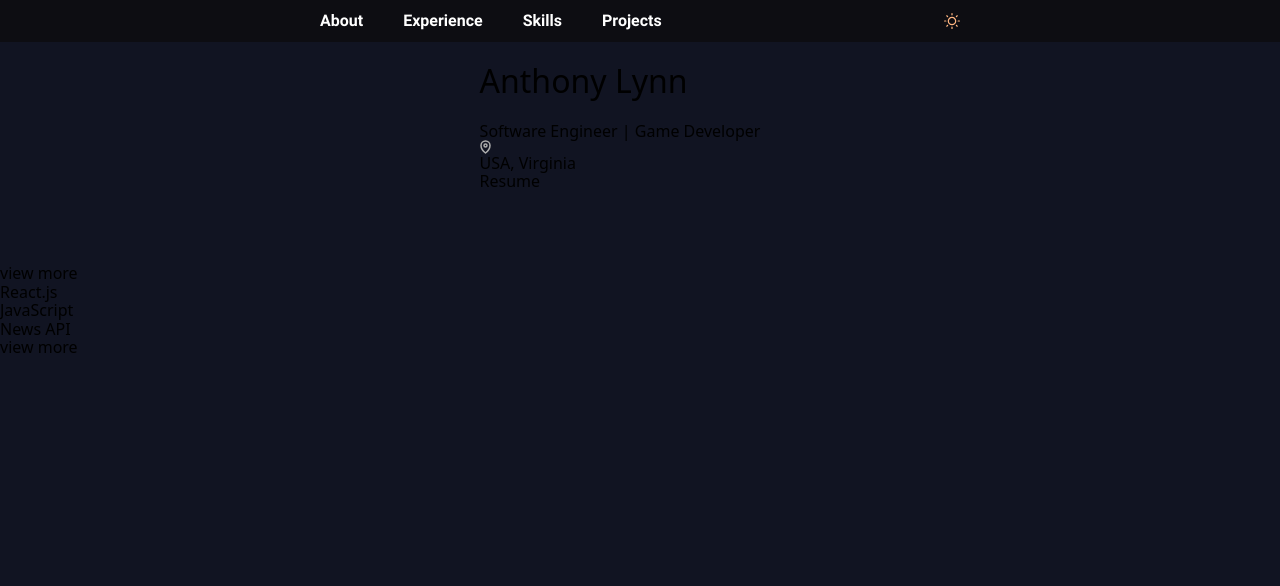
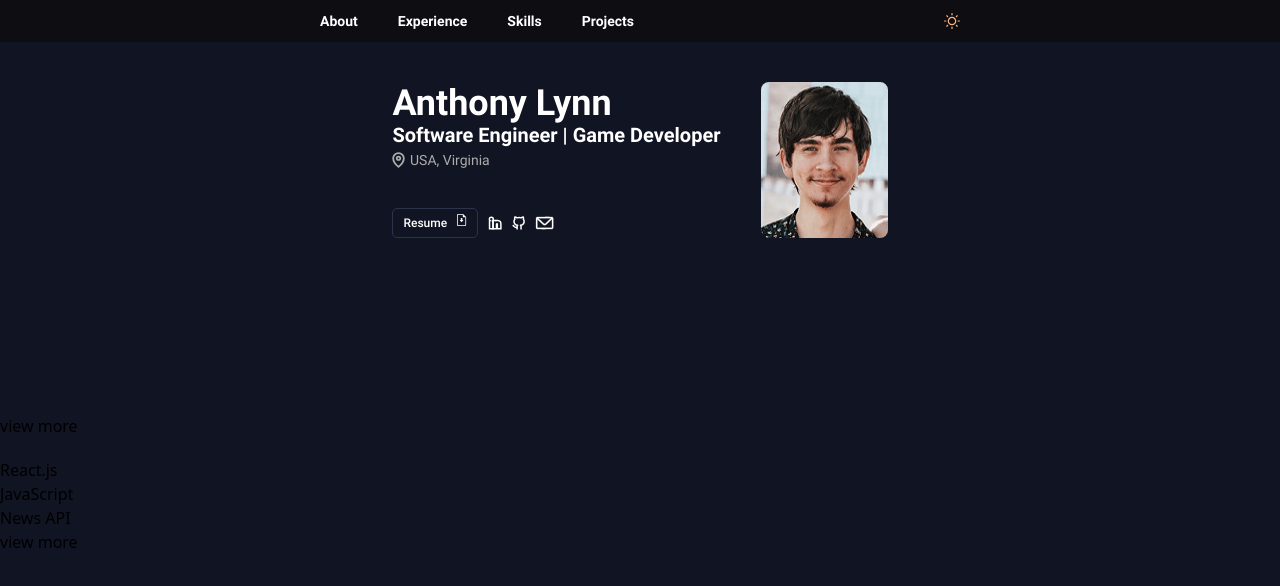
Before and after one commit to AnthonyLynn/Portfolio, a React (Vite) app: page / in a window 1280 px wide. Shown: the top 586 px of the page. Built offline with nearby package versions, Linux system fonts and the light colour scheme.

Commit message:
feat: add about css styling

```diff
--- a/src/components/About.tsx
+++ b/src/components/About.tsx
@@ -1,4 +1,9 @@
 import LocationIcon from "../images/LocationIcon.svg";
+import FileDownloadIcon from "../images/FileDownloadIcon.svg";
+import LinkedInIcon from "../images/LinkedInIcon.svg";
+import GithubIcon from "../images/GithubIcon.svg";
+import MailIcon from "../images/MailIcon.svg";
+import ProfilePicture from "../images/ProfilePicture.png";
 
 import React from "react";
 
@@ -6,35 +11,45 @@ interface AboutProps {}
 
 export const About: React.FC<AboutProps> = ({}) => {
   return (
-    <section className="flex px-[40px] justify-center gap-[40px]">
-      <div>
-        <div>
+    <section className="flex pb-[40px] pt-[82px] justify-center gap-[40px] text-dark-primary-text font-roboto">
+      <div className="flex flex-col gap-[40px]">
+        <div className="flex flex-col gap-[5px]">
           <div>
-            <h1>Anthony Lynn</h1>
-            <p>Software Engineer | Game Developer</p>
+            <h1 className="font-bold text-[36px] m-[0px] leading-[42px]">
+              Anthony Lynn
+            </h1>
+            <p className="font-bold text-[20px] leading-[23px]">
+              Software Engineer | Game Developer
+            </p>
           </div>
-          <div>
-            <img src={LocationIcon} alt="LocationIcon" />
-            <p>USA, Virginia</p>
+          <div className="flex gap-[5px]">
+            <img src={LocationIcon} alt="Location Icon" />
+            <p className="text-dark-secondary-text font-regular text-[14px] leading-[16px]">
+              USA, Virginia
+            </p>
           </div>
         </div>
-        <div>
-          <button>
+        <div className="flex items-center gap-[10px]">
+          <button className="flex border border-dark-tertiary-background px-[10px] py-[5px] rounded-[5px] gap-[10px] text-[12px] font-medium">
             <p>Resume</p>
-            <img src="" alt="" />
+            <img src={FileDownloadIcon} alt="File Download Icon" />
           </button>
           <a href="">
-            <img src="" alt="" />
+            <img src={LinkedInIcon} alt="LinkedIn Icon" />
           </a>
           <a href="">
-            <img src="" alt="" />
+            <img src={GithubIcon} alt="Github Icon" />
           </a>
           <a href="">
-            <img src="" alt="" />
+            <img src={MailIcon} alt="Mail Icon" />
           </a>
         </div>
       </div>
-      <img src="" alt="" />
+      <img
+        src={ProfilePicture}
+        alt="Profile Picture"
+        className="rounded-[8px]"
+      />
     </section>
   );
 };
--- a/src/components/Header.tsx
+++ b/src/components/Header.tsx
@@ -7,31 +7,19 @@ interface HeaderProps {}
 
 export const Header: React.FC<HeaderProps> = ({}) => {
   return (
-    <header className="bg-dark-secondary-background h-[42px]">
+    <header className="bg-dark-secondary-background h-[42px] absolute w-full">
       <div className="h-full max-w-[640px] w-full flex justify-between m-auto">
-        <nav className="h-full text-dark-primary-text flex">
-          <a
-            href=""
-            className="font-roboto font-bold flex items-center pr-[20px]"
-          >
+        <nav className="h-full text-dark-primary-text font-roboto font-bold text-[14px] flex">
+          <a href="" className="flex items-center pr-[20px]">
             About
           </a>
-          <a
-            href=""
-            className="font-roboto font-bold flex items-center px-[20px]"
-          >
+          <a href="" className="flex items-center px-[20px]">
             Experience
           </a>
-          <a
-            href=""
-            className="font-roboto font-bold flex items-center px-[20px]"
-          >
+          <a href="" className="flex items-center px-[20px]">
             Skills
           </a>
-          <a
-            href=""
-            className="font-roboto font-bold flex items-center px-[20px]"
-          >
+          <a href="" className="flex items-center px-[20px]">
             Projects
           </a>
         </nav>
--- a/src/index.css
+++ b/src/index.css
@@ -1,11 +1,12 @@
-@import "./vendor/normalize.css";
 @import "./vendor/fonts.css";
 @import "tailwindcss";
 
 @theme {
   --color-dark-primary-background: #111422;
   --color-dark-secondary-background: #0d0d12;
+  --color-dark-tertiary-background: #2d334b;
   --color-dark-primary-text: #ffffff;
+  --color-dark-secondary-text: #adadad;
 }
 
 .font-roboto {
```
Also changed, not shown: src/vendor/normalize.css (deleted).
